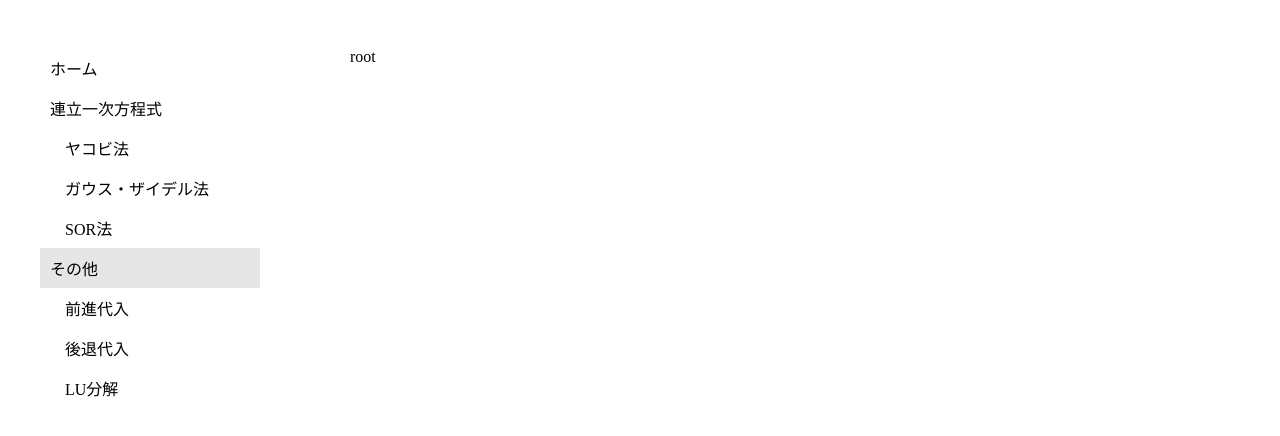
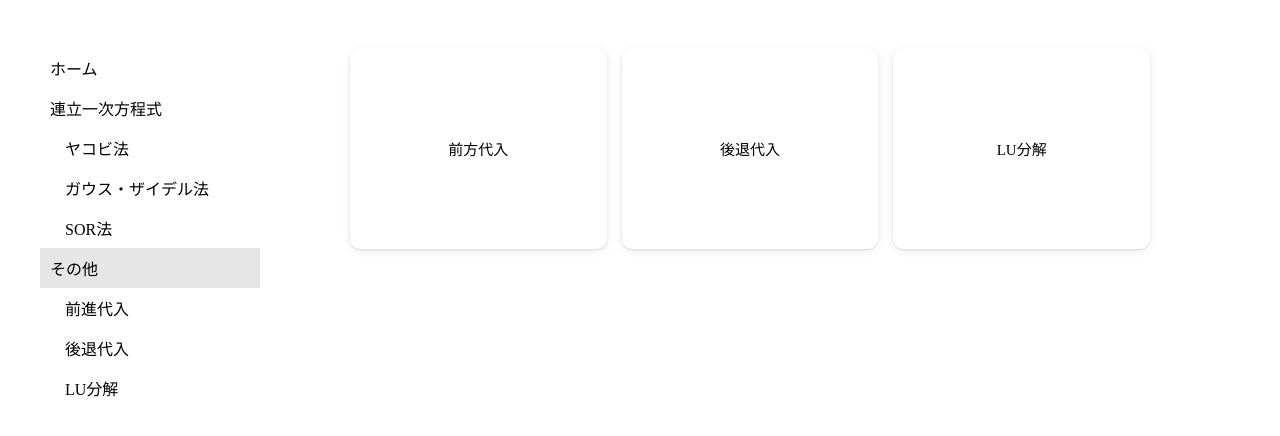
Before and after one commit to tarao1006/numerical-calculation, a React app: page /other in a window 1280 px wide. Shown: the top 436 px of the page. Built offline with nearby package versions, Linux system fonts and the light colour scheme.

Commit message:
Modify other component

```diff
--- a/frontend/src/components/calculator/other.jsx
+++ b/frontend/src/components/calculator/other.jsx
@@ -9,7 +9,7 @@ import BackwardSubstitution from './other/backward_substitution'
 import LuDecomposition from './other/lu_decomposition'
 import Layout from '../layout'
 import { siteTitle } from '../title';
-
+import Card, { Main } from './card'
 
 const Other = () => {
 
@@ -35,8 +35,6 @@ const Other = () => {
   )
 }
 
-export default Other
-
 const Root = () => {
 
   const { url } = useRouteMatch()
@@ -46,6 +44,18 @@ const Root = () => {
   })
 
   return (
-    <>root</>
+    <Main>
+      <Card to={ `${url}/forward_substitution` }>
+        前方代入
+      </Card>
+      <Card to={ `${url}/backward_substitution` }>
+        後退代入
+      </Card>
+      <Card to={ `${url}/lu_decomposition` }>
+        LU分解
+      </Card>
+    </Main>
   )
 }
+
+export default Other
```
